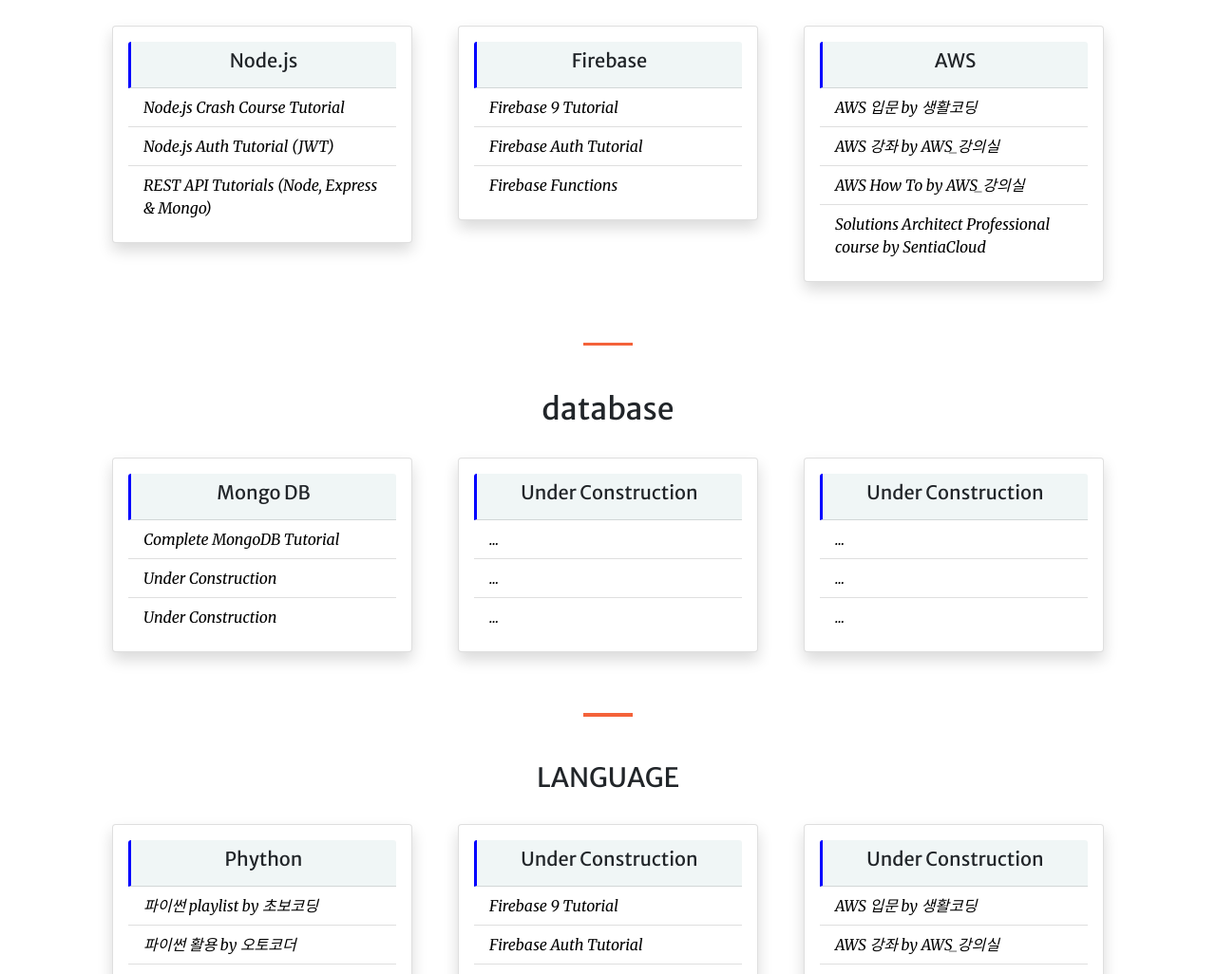
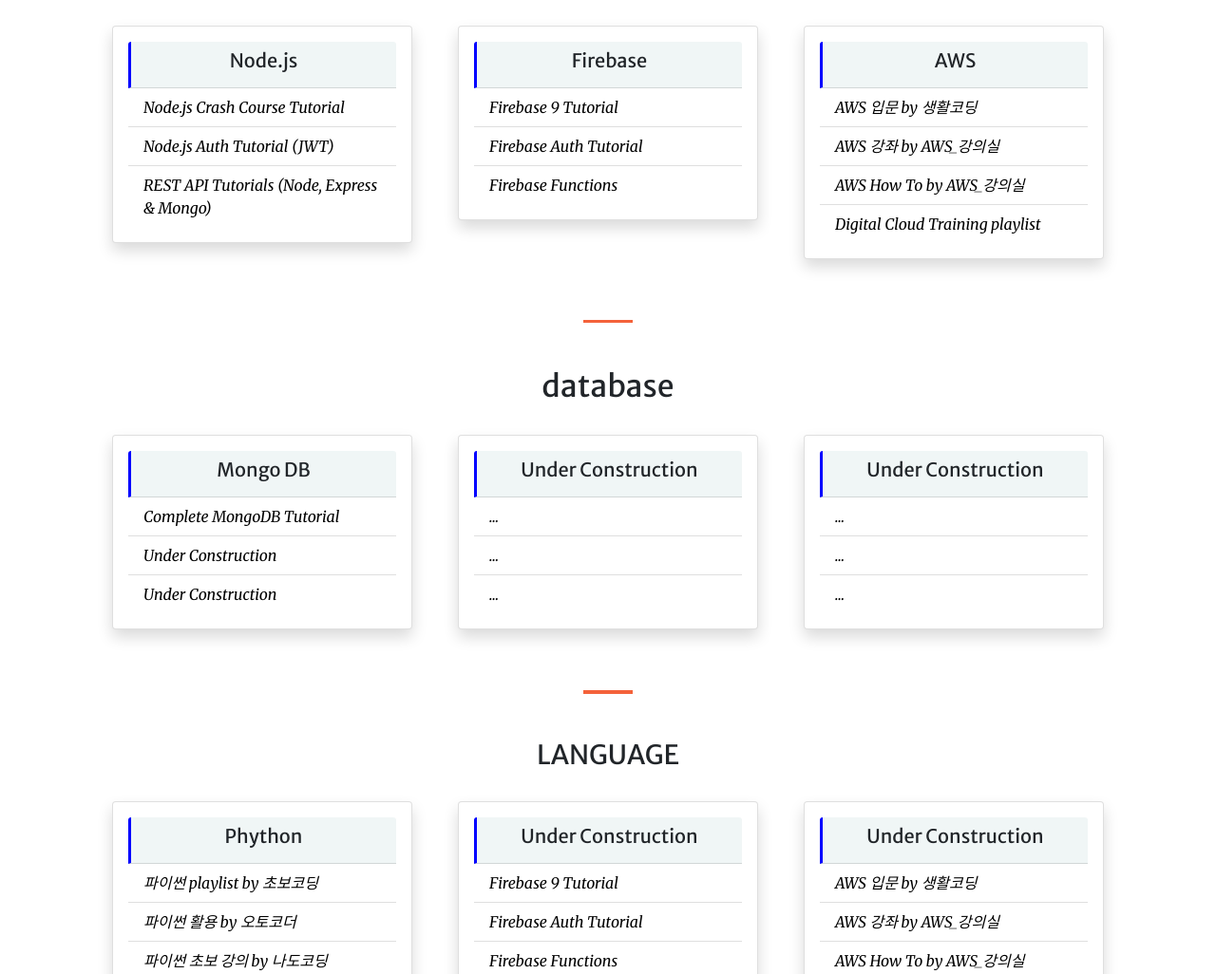
Before and after one commit to GRIPnGRIT/lifeCoding, a plain HTML site: page index.html in a window 1280 px wide. Shown: the part 1865-2891 px from the top of the page at 95% size. Drawn offline with nearby package versions, Linux system fonts and the light colour scheme; some packages are replaced by stand-ins of ours; a script that the page names is missing.

Commit message:
Digital Cloud Training

```diff
--- a/index.html
+++ b/index.html
@@ -210,8 +210,8 @@
                                     href="https://www.youtube.com/playlist?list=PLfth0bK2MgIYeL9hvtFCVnBOqzI9jGHcU"
                                     target="_blank">AWS How To by AWS_강의실</a></li>
                             <li class="list-group-item"><a
-                                href="https://www.youtube.com/playlist?list=PLeJgtCMvQjZd0kuK82-Et9IYcp6EiOeYa"
-                                target="_blank">Solutions Architect Professional course by SentiaCloud</a></li>
+                                href="https://www.youtube.com/c/DigitalCloudTraining/playlists"
+                                target="_blank">Digital Cloud Training playlist</a></li>
                         </ul>
                     </div>
                 </div>
```
